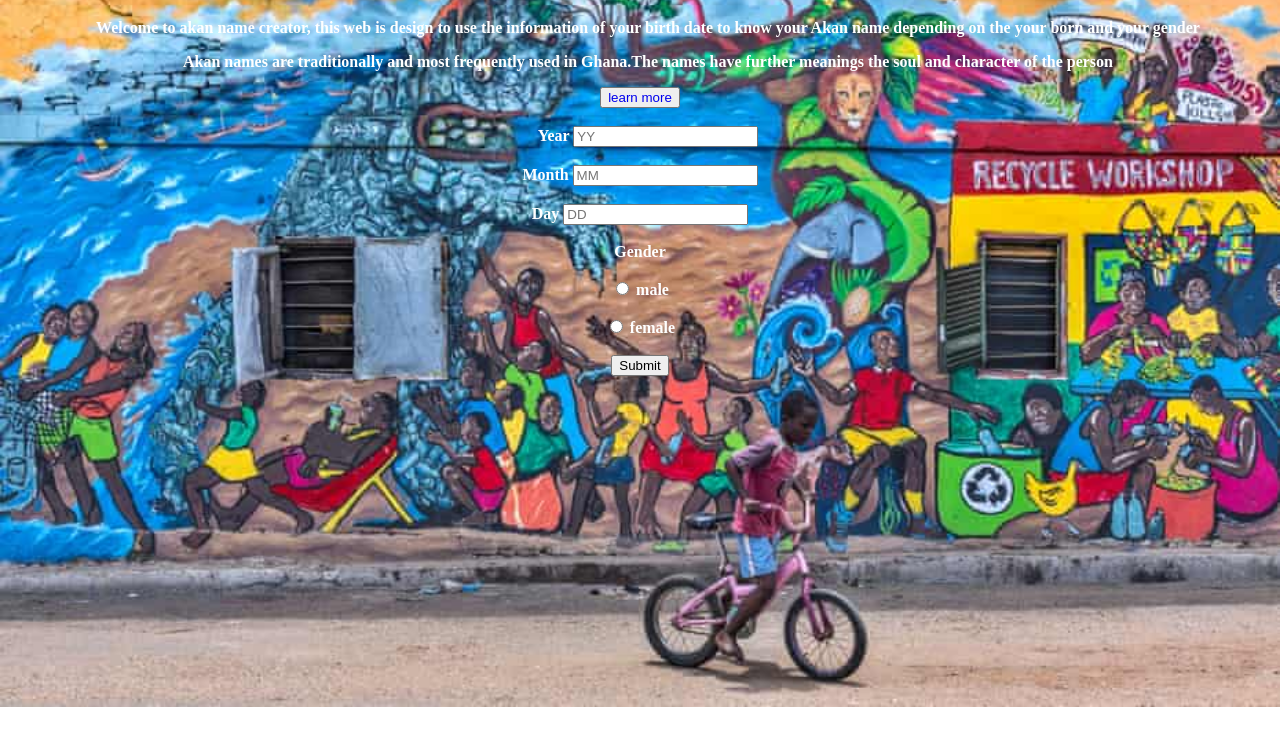
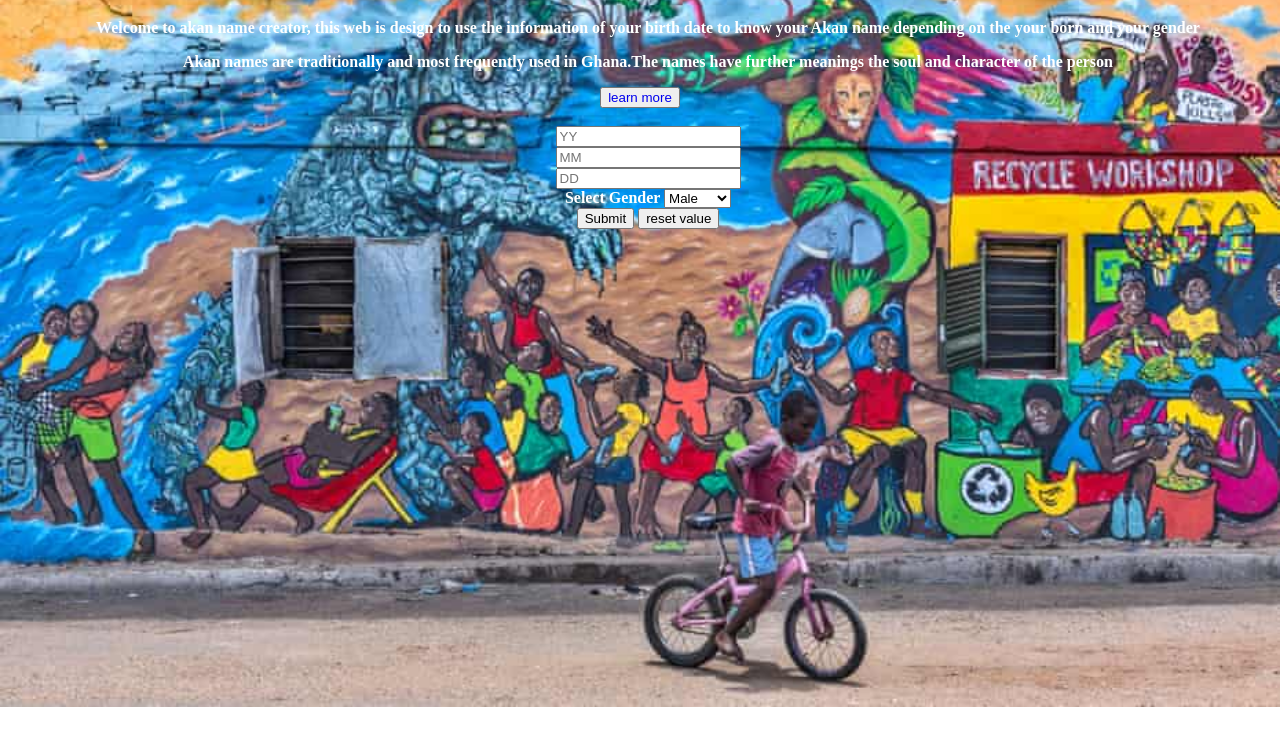
Before and after one commit to bintadam/Akan-Names, a plain HTML site: page index.html in a window 1280 px wide. Shown: the part 61-800 px from the top of the page. Drawn offline with Linux system fonts and the light colour scheme.

Commit message:
added changes

```diff
--- a/index.html
+++ b/index.html
@@ -15,26 +15,29 @@
         <p>Akan names are traditionally and most frequently used in Ghana.The names have further meanings the soul and character of the person</p>
         <button type="button"><a href="https://en.wikipedia.org/wiki/Akan_names">learn more</a></button>
         <br><br>
-        <form action="">
-            <label for="year">Year</label>
-            <input type="number" name="year-of-birth" id="year-of-birth" placeholder="YY" required>
+        <form action="Akan">
+            <div>
+              <input type="text" name="year" id="year" placeholder="YY" required>
+            </div>
+            <div>
+              <input type="text" name="month" id="month" placeholder="MM" required>
+            </div>
+            <div class="form">
+              <input type="text" name="day" id="day" placeholder="DD" required>
+            </div>
+            <div class="form">
+              <label>Select Gender</label>
+              <select class="gender-form" id="Gender">
+                <option value="Male">Male</option>
+                <option value="Female">Female</option>
+              </select>
+            </div>
+            <div class="form">
+            <button onclick="fetchvalue()" class="btn btn-primary">Submit</button>
+            <input type="reset" value="reset value" name="" class="btn btn-danger">
+            </div>
             <br><br>
-            <label for="month">Month</label>
-            <input type="number" name="month-of-birth" id="month-of-birth" placeholder="MM" required>
-            <br><br>
-            <label for="day">Day</label>
-            <input type="number" name="day-of-birth" id="day-of-birth" placeholder="DD" required>
-            <br><br>
-            <label for="gender">Gender</label>
-            <br><br>
-            <input type="radio" id="male" name="gender" value="male">
-            <label for="gender">male</label>
-            <br><br>
-            <input type="radio" id="female" name="gender" value="female">
-            <label for="gender">female</label>
-            <br><br>
-            <button type="button" onclick="date()">Submit</button>
-            <br><br>
+
           </form>
            <script src="./js/script.js"></script>
   </body>
```
